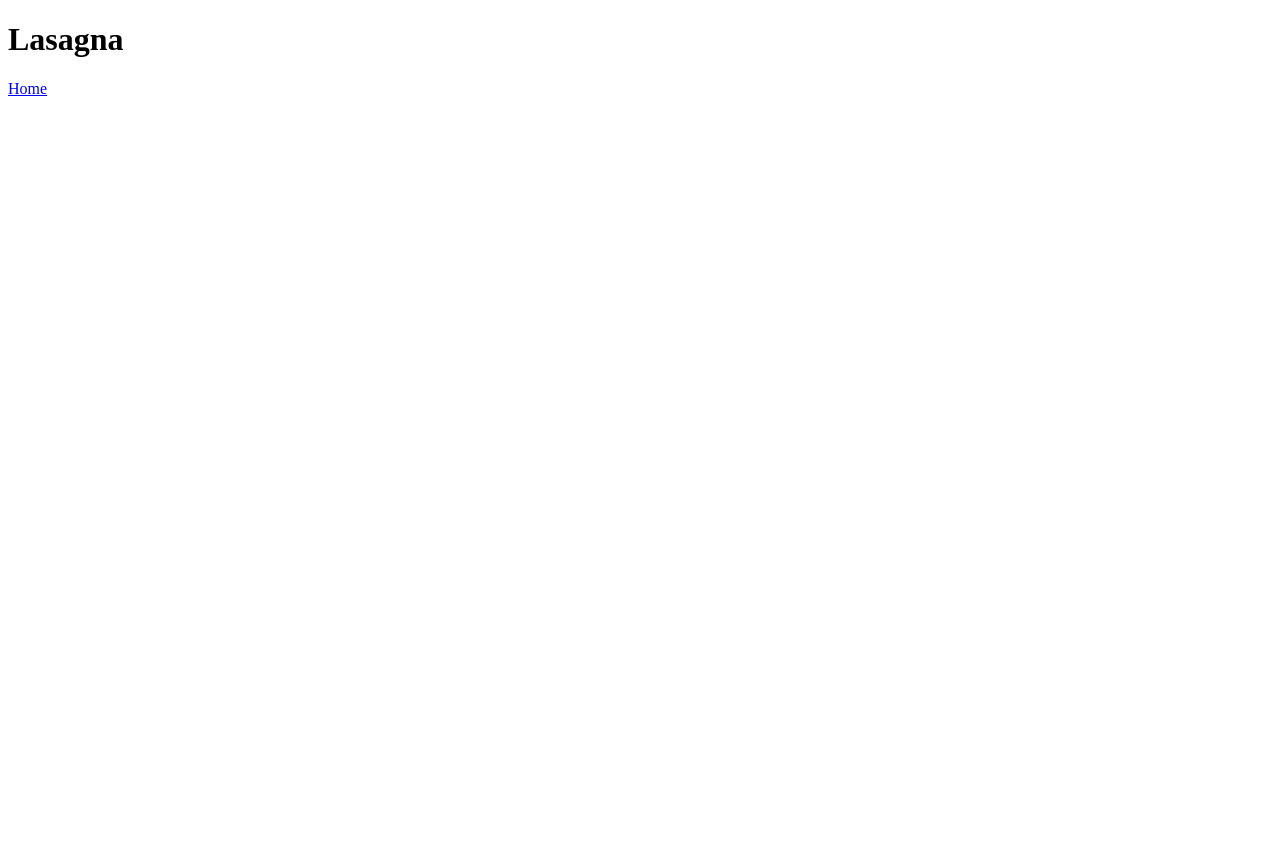
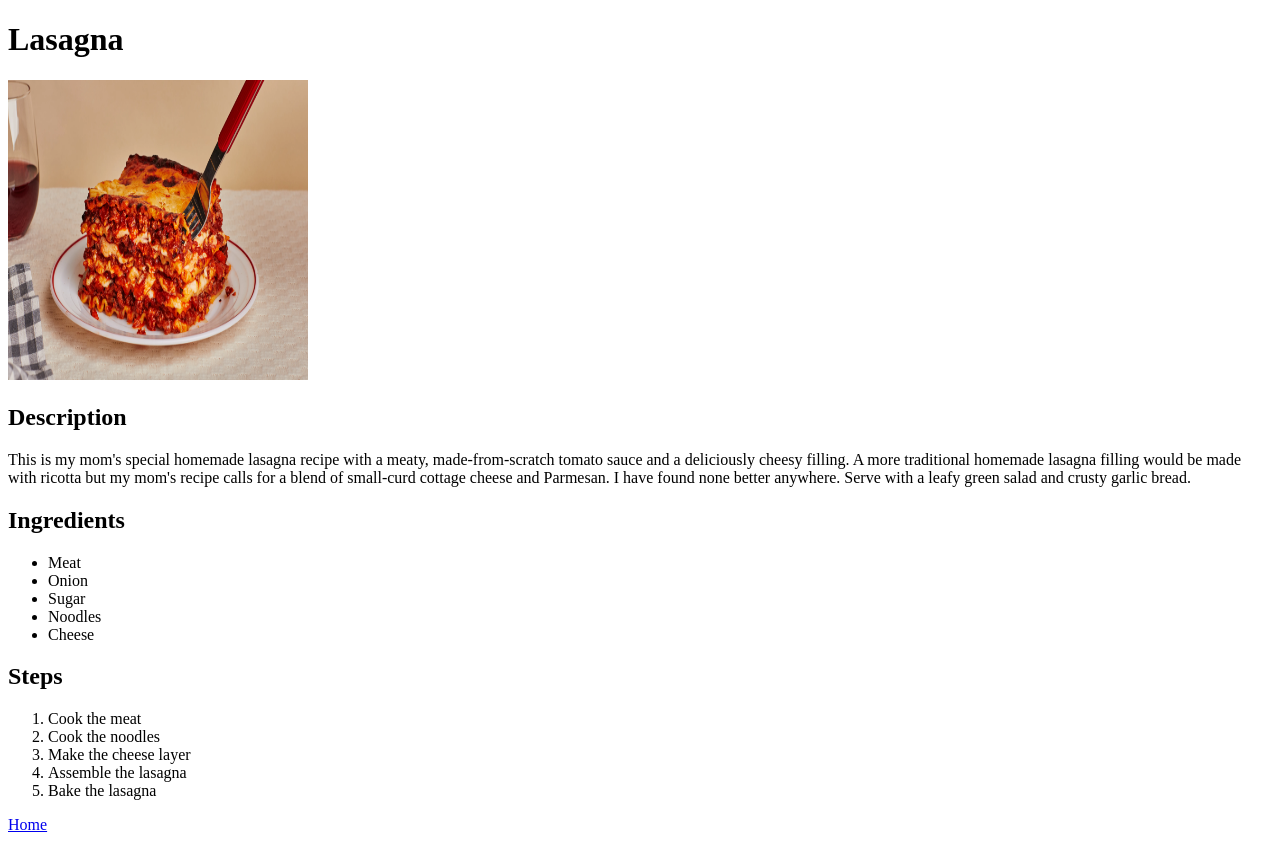
Before and after one commit to klgames/odin-recipes, a plain HTML site: page recipes/lasagna.html in a window 1280 px wide. Before the commit the page ends 800 px from the top, so only its background shows below. Drawn offline with Linux system fonts and the light colour scheme.

Commit message:
Complete the webpage for lasagna
Completing the implementation of lasagna recipe page with
picture, description, ingredients list, and steps list.

```diff
--- a/recipes/lasagna.html
+++ b/recipes/lasagna.html
@@ -6,6 +6,26 @@
     </head>
     <body>
         <h1>Lasagna</h1>
+        <img src="../images/lasagna.jpg" alt="delicious looking lasagna" height="300" width="300">
+        <h2>Description</h2>
+        <p>This is my mom's special homemade lasagna recipe with a meaty, made-from-scratch tomato sauce and a deliciously cheesy filling. A more traditional homemade lasagna filling would be made with ricotta but my mom's recipe calls for a blend of small-curd cottage cheese and Parmesan. I have found none better anywhere. Serve with a leafy green salad and crusty garlic bread.</p>
+        <h2>Ingredients</h2>
+        <ul>
+            <li>Meat</li>
+            <li>Onion</li>
+            <li>Sugar</li>
+            <li>Noodles</li>
+            <li>Cheese</li>
+        </ul>
+        <h2>Steps</h2>
+        <ol>
+            <li>Cook the meat</li>
+            <li>Cook the noodles</li>
+            <li>Make the cheese layer</li>
+            <li>Assemble the lasagna</li>
+            <li>Bake the lasagna</li>
+        </ol>
         <a href="../index.html">Home</a>
+
     </body>
 </html>
```
Also changed, not shown: images/lasagna.jpg (added).
